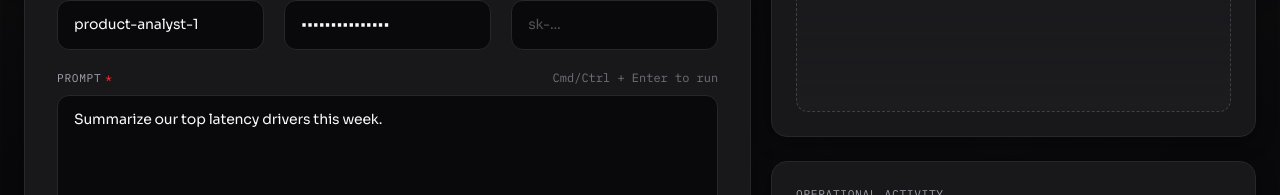
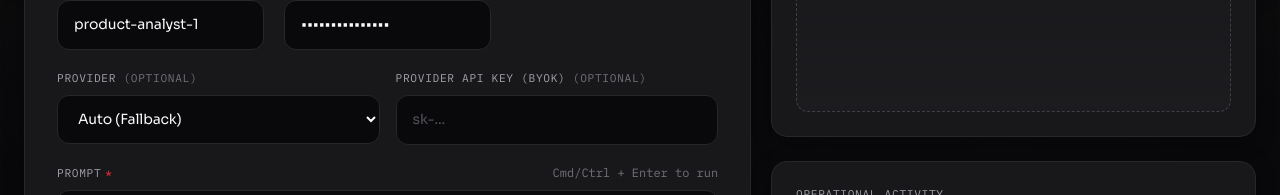
Before and after one commit to DARREN-2000/Inference-Control-Plane, a Next.js app in the folder frontend/: page / in a window 1280 px wide. Shown: the part 485-680 px from the top of the page. Built offline with nearby package versions, Linux system fonts and the light colour scheme; no server answers.

Commit message:
feat: add provider selector to frontend dashboard

```diff
--- a/frontend/src/app/page.tsx
+++ b/frontend/src/app/page.tsx
@@ -20,6 +20,7 @@ export default function Home() {
   );
   const [userId, setUserId] = useState("product-analyst-1");
   const [providerApiKey, setProviderApiKey] = useState("");
+  const [providerOverride, setProviderOverride] = useState("");
   const [priority, setPriority] = useState<"low" | "high">("low");
   const [isLoading, setIsLoading] = useState(false);
   const [isLogsLoading, setIsLogsLoading] = useState(false);
@@ -72,6 +73,7 @@ export default function Home() {
           prompt,
           user_id: userId,
           priority,
+          ...(providerOverride ? { provider_override: providerOverride } : {}),
           ...(providerApiKey.trim() ? { provider_api_key: providerApiKey.trim() } : {}),
         },
         apiKey,
@@ -204,12 +206,37 @@ export default function Home() {
                     required
                   />
                 </div>
+              </div>
+
+              <div className="grid grid-cols-1 md:grid-cols-2 gap-4">
+                <div className="space-y-2">
+                  <label
+                    htmlFor="providerOverride"
+                    className="cp-label block"
+                  >
+                    Provider <span className="text-zinc-500 font-normal">(Optional)</span>
+                  </label>
+                  <select
+                    id="providerOverride"
+                    className="cp-input"
+                    value={providerOverride}
+                    onChange={(event) => setProviderOverride(event.target.value)}
+                  >
+                    <option value="">Auto (Fallback)</option>
+                    <option value="openrouter">OpenRouter</option>
+                    <option value="nvidia">NVIDIA NIM</option>
+                    <option value="mistral">Mistral AI</option>
+                    <option value="groq">Groq</option>
+                    <option value="openai">OpenAI</option>
+                    <option value="anthropic">Anthropic</option>
+                  </select>
+                </div>
                 <div className="space-y-2">
                   <label
                     htmlFor="providerApiKey"
                     className="cp-label block"
                   >
-                    OpenAI Key (BYOK) <span className="text-zinc-500 font-normal">(Optional)</span>
+                    Provider API Key (BYOK) <span className="text-zinc-500 font-normal">(Optional)</span>
                   </label>
                   <input
                     id="providerApiKey"
--- a/frontend/src/lib/api.ts
+++ b/frontend/src/lib/api.ts
@@ -3,6 +3,7 @@ export type GenerateRequest = {
   user_id: string;
   priority: "low" | "high";
   model_override?: string;
+  provider_override?: string;
   provider_api_key?: string;
 };
 
```
